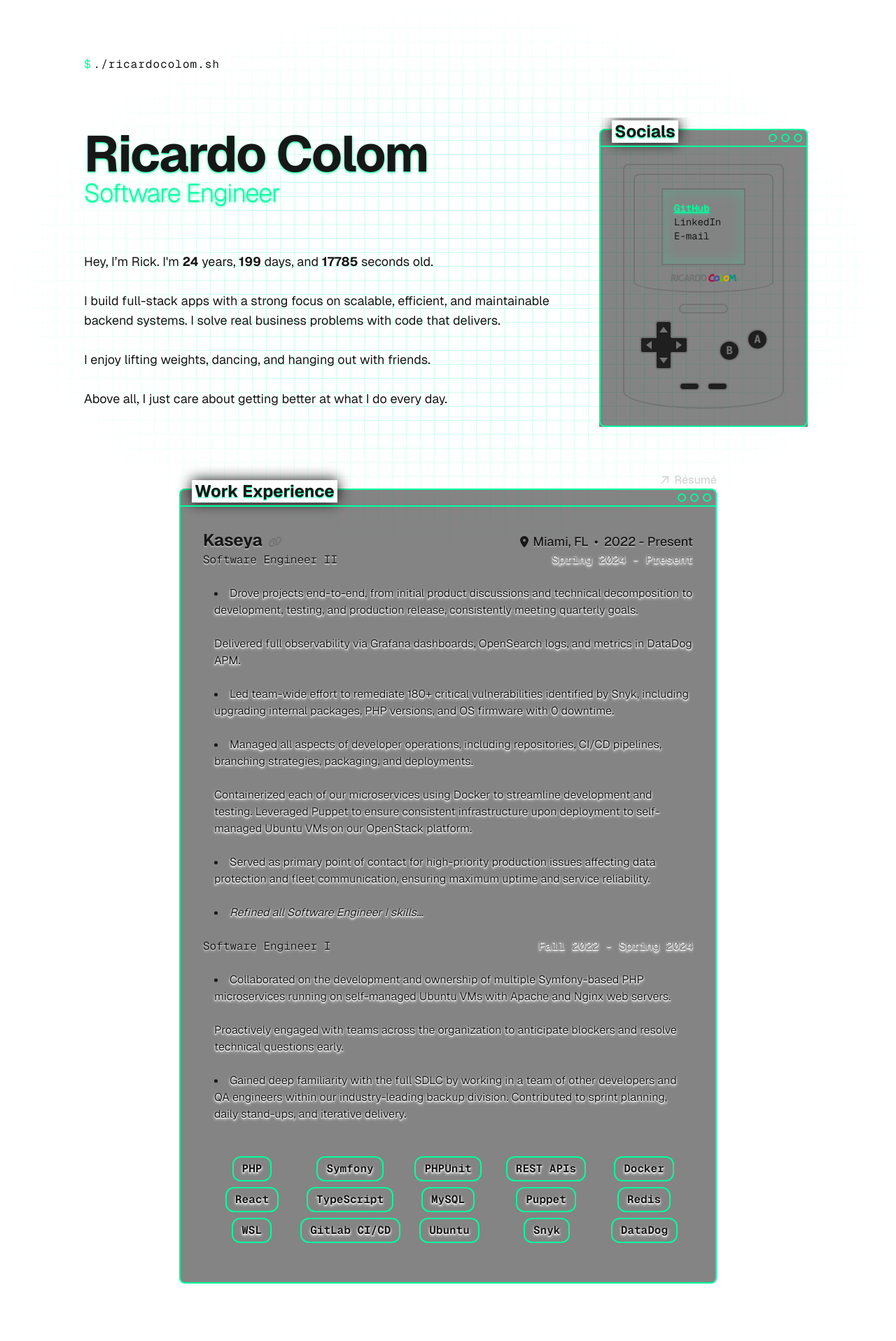
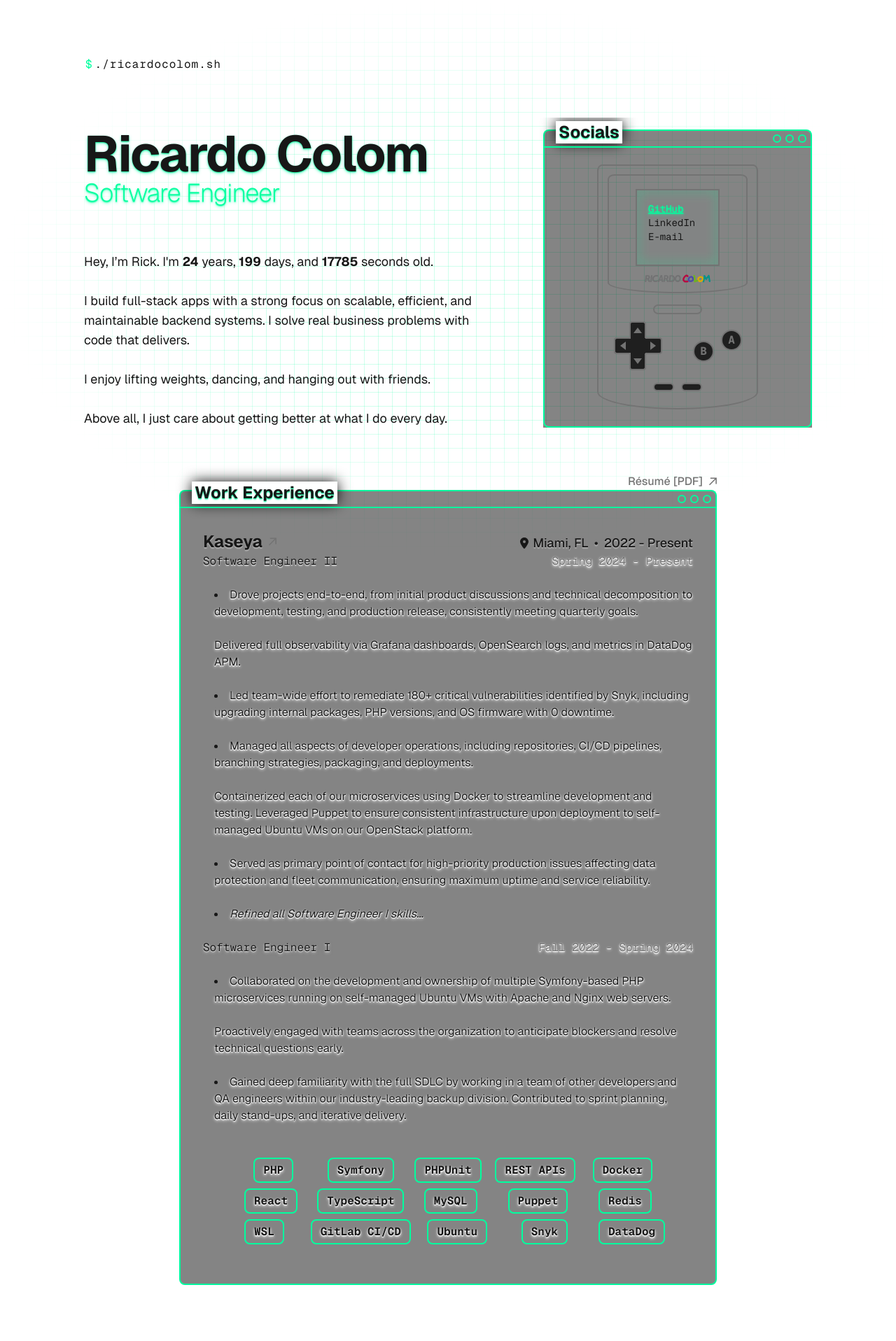
Before and after one commit to ricardocolom64/site, a Laravel app: page / in a window 1280 px wide. Shown: the whole page at 70% size. Before the commit the page ends 1834 px from the top, so only its background shows below. Run offline with Laravel 12, Linux system fonts and the light colour scheme; style sheets or scripts are compiled from the project's sources; some libraries are stand-ins or nearby versions; some web fonts are replaced.

Commit message:
chore - mobile friendliness + work experience adjustments

```diff
--- a/resources/js/components/home/Header.tsx
+++ b/resources/js/components/home/Header.tsx
@@ -2,16 +2,16 @@ import AgeCounter from "./AgeCounter";
 
 export default function Header() {
     return (
-        <div className="flex flex-col gap-[64px]">
-            <div className="w-2xl">
-                <div className="text-7xl font-bold tracking-tight text-shadow-md text-shadow-neo/50">
+        <div className="flex flex-col gap-8 xl:gap-16 w-sm lg:w-xl">
+            <div>
+                <div className="text-5xl lg:text-7xl font-bold tracking-tight text-shadow-md text-shadow-neo/50">
                     Ricardo Colom
                 </div>
-                <div className="text-4xl font-extralight tracking-tight text-neo text-shadow-md text-shadow-neo/50">
+                <div className="text-3xl lg:text-4xl font-extralight tracking-tight text-neo text-shadow-md text-shadow-neo/50">
                     Software Engineer
                 </div>
             </div>
-            <div className="w-2xl text-lg">
+            <div className="text-md lg:text-lg">
                 Hey, I’m Rick.{" "}
                 <AgeCounter />
                 <br />
--- a/resources/js/components/home/Monitor.tsx
+++ b/resources/js/components/home/Monitor.tsx
@@ -49,8 +49,8 @@ export default function Monitor() {
     };
 
     return (
-        <div className="flex flex-col">
-            <div className="bg-dark/50 h-6 border-2 border-neo border-b-0 rounded-t-lg  flex w-[100%] justify-end items-center relative">
+        <div className="flex flex-col w-sm lg:w-3xl xl:w-sm">
+            <div className="bg-dark/50 h-6 border-2 border-neo border-b-0 rounded-t-lg flex w-[100%] justify-end items-center relative">
                 <div className="absolute left-4 bottom-1 bg-background text-shadow-sm text-shadow-neo/50 shadow-[0px_0px_20px_0px_#0A0A0A] w-max h-max text-2xl font-bold px-1">
                     Socials
                 </div>
--- a/resources/js/components/home/WorkExperience.tsx
+++ b/resources/js/components/home/WorkExperience.tsx
@@ -1,8 +1,6 @@
 function ArrowIcon() {
     return (
         <svg
-            width="12"
-            height="12"
             viewBox="0 0 12 12"
             fill="none"
             xmlns="http://www.w3.org/2000/svg"
@@ -18,8 +16,6 @@ function ArrowIcon() {
 function LocationDotIcon() {
     return (
         <svg
-            width="16"
-            height="16"
             viewBox="0 0 384 512"
             fill="currentColor"
             xmlns="http://www.w3.org/2000/svg"
@@ -33,8 +29,6 @@ function LocationDotIcon() {
 function LinkIcon() {
     return (
         <svg
-            width="20"
-            height="20"
             viewBox="0 0 640 512"
             fill="currentColor"
             xmlns="http://www.w3.org/2000/svg"
@@ -47,12 +41,14 @@ function LinkIcon() {
 
 export default function WorkExperience() {
     return (
-        <div className="w-3xl self-center">
+        <div className="w-sm lg:w-3xl self-center">
             <div className="flex justify-end">
-                <a href="#" className="flex items-center text-neutral-300  hover:text-neutral-100 transition-all">
+                <a href="#" className="group flex items-center text-neutral-500 hover:text-neutral-100 transition-all">
+                    <div className="mr-2 font-medium self-center">
+                        Résumé [PDF]
+                    </div>
+                    <div className="h-3 w-3">
                         <ArrowIcon />
-                    <div className="ml-2 font-medium self-center">
-                        Résumé
                     </div>
                 </a>
             </div>
@@ -66,20 +62,23 @@ export default function WorkExperience() {
                     <div className="aspect-square h-3 border-2 border-neo rounded-full"></div>
                 </div>
             </div>
-            <div className="bg-dark/50 p-8 border-2 border-neo rounded-b-lg relative">
+            <div className="bg-dark/50 p-6 lg:p-8 border-2 border-neo rounded-b-lg relative">
                 <div className="text-shadow-md text-shadow-background">
-                    <div className="flex justify-between">
-                        <div className="flex flex-row gap-2 text-2xl font-bold text-shadow-sm text-shadow-neutral-100/25">
-                            <div>
+                    <div className="flex items-center justify-between">
+                        <a
+                            href="https://kaseya.com" target="_blank" rel="noopener noreferrer"
+                            className="group flex flex-row gap-2 text-xl lg:text-2xl font-bold text-shadow-sm text-shadow-neutral-100/25 hover:cursor-pointer"
+                        >
+                            <div className="">
                                 Kaseya
                             </div>
-                            <a href="https://kaseya.com" target="_blank" rel="noopener noreferrer" className="self-end w-6 h-6 text-neutral-500 hover:text-neutral-100 transition-all">
-                                <LinkIcon />
+                            <div className="h-3 w-3 self-center text-neutral-500 group-hover:text-neutral-100 transition-all">
+                                <ArrowIcon />
+                            </div>
                         </a>
-                        </div>
-                        <div className="flex flex-row gap-2 text-lg font-medium self-end text-shadow-sm text-shadow-neutral-100/25">
-                            <div className="flex flex-row gap-1">
-                                <div className="self-center">
+                        <div className="flex flex-row gap-2 text-sm lg:text-lg font-medium lg:self-end text-shadow-sm text-shadow-neutral-100/25">
+                            <div className="flex items-center flex-row gap-1">
+                                <div className="self-center mr-0.5 w-2 lg:w-3">
                                     <LocationDotIcon />
                                 </div>
                                 <div>
@@ -96,8 +95,8 @@ export default function WorkExperience() {
                     </div>
                     <div className="flex flex-col gap-6">
                         {/* SE II Block */}
-                        <div className="flex flex-col">
-                            <div className="font-light flex justify-between font-code">
+                        <div className="flex flex-col pt-4 lg:pt-0">
+                            <div className="font-light flex flex-col lg:flex-row text-sm lg:text-base justify-between font-code">
                                 <div className="text-shadow-sm text-shadow-neutral-100/50">
                                     Software Engineer II
                                 </div>
@@ -131,7 +130,7 @@ export default function WorkExperience() {
                         </div>
                         {/* SE I Block */}
                         <div className="flex flex-col">
-                            <div className="font-light flex justify-between font-code">
+                            <div className="font-light flex flex-col lg:flex-row text-sm lg:text-md lg:text-base justify-between font-code">
                                 <div className="text-shadow-md text-shadow-neutral-100/50">
                                     Software Engineer I
                                 </div>
@@ -153,24 +152,18 @@ export default function WorkExperience() {
                             </div>
                         </div>
                         {/* Tools */}
-                        <div className="flex flex-col">
-                            <div className="flex flex-col font-bold my-6 font-code gap-2">
+                        <div className="flex flex-wrap justify-center gap-2 text-md font-bold my-6 font-code">
                             {[
-                                    ['PHP', 'Symfony', 'PHPUnit', 'REST APIs', 'Docker'],
-                                    ['React', 'TypeScript', 'MySQL', 'Puppet', 'Redis'],
-                                    ['WSL', 'GitLab CI/CD', 'Ubuntu', 'Snyk', 'DataDog']
-                                ].map((row, i) => (
-                                    <div key={i} className="flex flex-row justify-left">
-                                        {row.map((tool) => (
-                                            <div key={tool} className="w-[300px] flex justify-center">
-                                                <div className="w-max border-2 border-neo rounded-xl p-1 px-3">
+                                'PHP', 'Symfony', 'PHPUnit', 'REST APIs', 'Docker',
+                                'React', 'TypeScript', 'MySQL', 'Puppet', 'Redis',
+                                'WSL', 'GitLab CI/CD', 'Ubuntu', 'Snyk', 'DataDog'
+                            ].map((tool) => (
+                                <div key={tool} className="flex justify-center w-1/3 lg:w-1/6 min-w-max">
+                                    <div className="w-max border-2 border-neo rounded-lg p-1 px-3">
                                         {tool}
                                     </div>
                                 </div>
                             ))}
-                                    </div>
-                                ))}
-                            </div>
                         </div>
                     </div>
 
--- a/resources/js/pages/home.tsx
+++ b/resources/js/pages/home.tsx
@@ -16,17 +16,15 @@ export default function Home() {
         }
     }, [typingDone]);
 
-    // neo-grid after TypeWriter is done?
-
     return (
         <div className="flex flex-col items-center justify-center min-h-screen p-8 pb-20 gap-16 sm:p-20 font-[family-name:var(--font-geist-sans)]">
             <div className={`${contentVisible ? "opacity-100 h-svh" : "opacity-0"} transition-all duration-400 z-0 fixed inset-0 bg-neo-grid`}></div>
-            <div className={`${typingDone ? "mt-0" : "mt-[40vh]"} transition-all duration-400 w-260 ease-in-out z-10`}>
+            <div className={`${typingDone ? "mt-0" : "mt-[40vh]"} w-sm lg:w-190 xl:w-259 transition-all duration-400 ease-in-out z-10`}>
                 <TypeWriter onTypingDone={() => setTypingDone(true)} />
             </div>
-            <main className="flex flex-col gap-[64px] row-start-2 items-center sm:items-start z-10">
-                <div className={`pt-4 overflow-hidden flex flex-col gap-[64px] transition-all duration-500 w-260`}>
-                    <div className="flex flex-row gap-[64px]">
+            <main className="flex flex-col gap-16 row-start-2 items-center sm:items-start z-10">
+                <div className={`pt-4 overflow-hidden flex flex-col gap-16 transition-all duration-500`}>
+                    <div className="flex flex-col justify-center min-w-max xl:flex-row xl:justify-between gap-16 items-center w-sm xl:w-260">
                         <div className={`transition-opacity duration-500 delay-0 ${contentVisible ? "opacity-100" : "opacity-0"}`}>
                             <Header />
                         </div>
```
Lines whose indentation alone changed are shown as unchanged.
